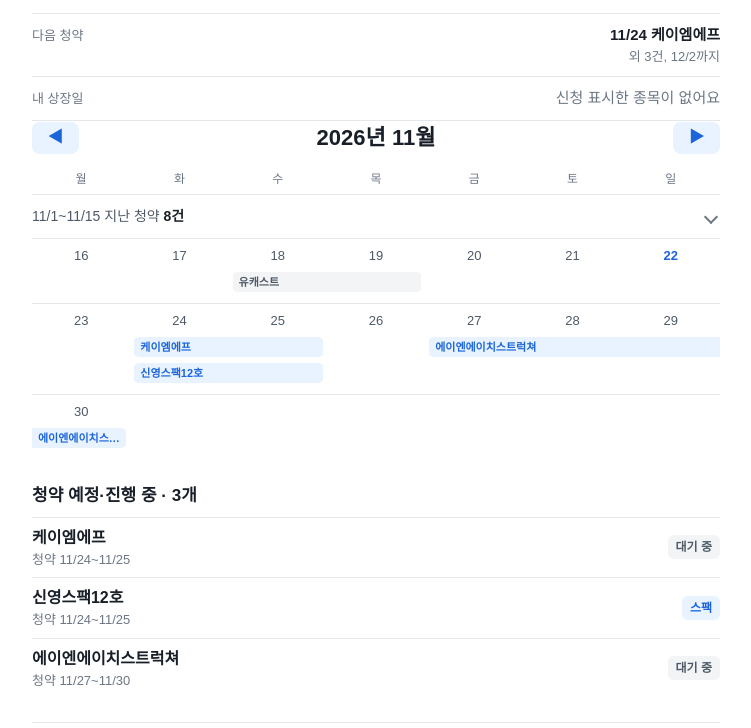
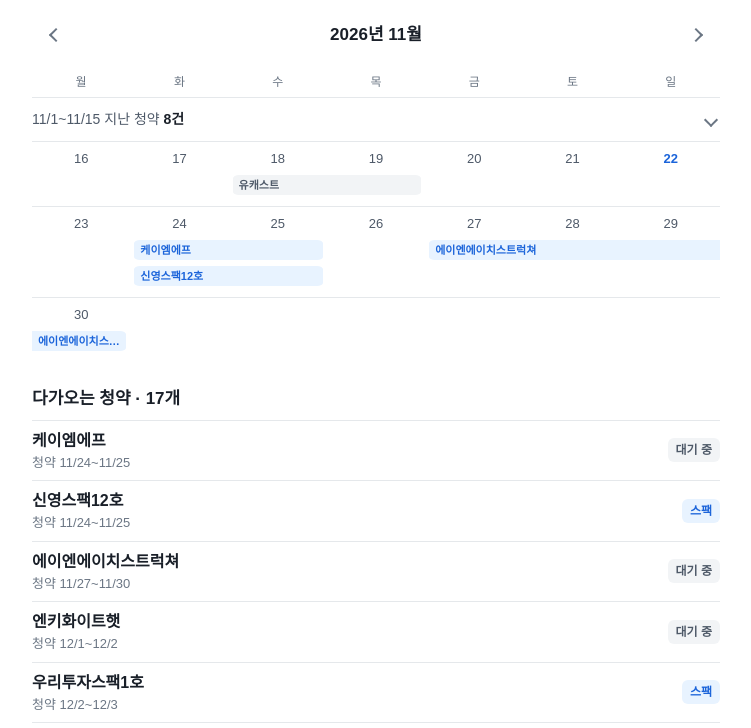
Before and after one commit to Egoist-Yun/ipo-alert, a website with bundled scripts: page web/index.html in a window 1280 px wide. Shown: the part 63-791 px from the top of the page, without its empty margins (264-1015 px from the left). Built offline with nearby package versions, Linux system fonts and the light colour scheme; files whose address does not match are found by name; a web font is replaced by a local one.

Commit message:
feat: the list's first group is the next 30 days whatever month is shown; strip loses 다음 청약; month arrows are quiet chevrons
groupForList.upcoming: from today to 30 days ahead (running stocks included), same for every shown month, titled 다가오는 청약. todayStrip keeps only 오늘 and 내 상장일 (no row without applied stocks). Month navigation uses .nav-btn chevrons on no fill, month title 1.0625rem/700.

```diff
--- a/web/app.js
+++ b/web/app.js
@@ -141,7 +141,7 @@ function renderList() {
     parts.push(h('section', { class: 'group' }, h('h3', {}, `신청한 청약 · ${g.applied.length}개`), g.applied.map(i => listRow(i, { big: true }))));
   }
   if (g.upcoming.length) {
-    parts.push(h('section', { class: 'group' }, h('h3', {}, `청약 예정·진행 중 · ${g.upcoming.length}개`), g.upcoming.map(i => listRow(i))));
+    parts.push(h('section', { class: 'group' }, h('h3', {}, `다가오는 청약 · ${g.upcoming.length}개`), g.upcoming.map(i => listRow(i))));
   }
   if (g.done.length) {
     // Closed on every app start; opening it keeps it open only while the app stays open (month changes, back from a detail).
@@ -151,7 +151,7 @@ function renderList() {
     box.addEventListener('toggle', () => { state.doneOpen = box.open; });
     parts.push(box);
   }
-  if (!g.upcoming.length && !g.done.length) parts.push(h('p', { class: 'msg' }, `${state.month}월에는 청약이 없어요.`));
+  if (!g.upcoming.length && !g.done.length) parts.push(h('p', { class: 'msg' }, '30일 안에 청약이 없어요.'));
   $('list').replaceChildren(...parts);
 }
 
--- a/web/calendar.js
+++ b/web/calendar.js
@@ -128,17 +128,21 @@ export function parseRoute(hash, ipos) {
 }
 
 // The list screen's groups. `applied` (the user marked a subscription and the stock has not listed yet) ignores the shown month.
-// `upcoming` = shown month, not applied, subscription not over; `done` = shown month, subscription over or already listed.
+// `upcoming` = not applied, not withdrawn, subscription not over and starting within UPCOMING_DAYS of today (or already running),
+// whatever month is shown; `done` = shown month, subscription over, already listed or withdrawn.
 // The data has no closing time, so on the deadline day itself (sub_end === today) a stock still counts as running.
+export const UPCOMING_DAYS = 30;
 export function groupForList(ipos, year, month, todayIso, applied) {
   const waiting = i => applied.has(i.no) && i.first_close == null;
   const running = i => i.first_close == null && i.sub_end >= todayIso && !i.withdrawn;  // a withdrawn offering is never "running"
   const mine = ipos.filter(waiting)
     .sort((a, b) => (a.listing_date || '9999').localeCompare(b.listing_date || '9999') || a.no - b.no);
   const rest = listForMonth(ipos, year, month).filter(i => !waiting(i));
+  const horizon = addDays(todayIso, UPCOMING_DAYS);
   return {
     applied: mine,
-    upcoming: rest.filter(running),
+    upcoming: ipos.filter(i => !waiting(i) && running(i) && i.sub_start && i.sub_start <= horizon)
+      .sort((a, b) => a.sub_start.localeCompare(b.sub_start) || a.no - b.no),
     done: rest.filter(i => !running(i)).sort((a, b) => b.sub_end.localeCompare(a.sub_end) || b.no - a.no),
   };
 }
@@ -460,7 +464,7 @@ export function resultGrid(ipo) {
 // ---- Today strip, folded past weeks ----
 const addDays = (iso, n) => new Date(Date.parse(`${iso}T00:00:00Z`) + n * 86400000).toISOString().slice(0, 10);
 
-// The rows under the title: what is on today, the next subscriptions, my next listing day. Independent of the month shown.
+// The rows under the title: what is on today and my next listing day (with a decline-warning count in red). Independent of the month shown.
 // A row is {k, v, sub, risk, more, no, muted} (`risk`: the sub text is a warning, drawn red): `no` is the stock the row opens (null: not a button). Withdrawn stocks are left out.
 export function todayStrip(ipos, applied, todayIso) {
   const live = ipos.filter(i => !i.withdrawn);
@@ -480,26 +484,15 @@ export function todayStrip(ipos, applied, todayIso) {
     rows.push({ k: '오늘', v: todays[0].name, sub: SUB[todayRank(todays[0])], risk: false, more: todays.length > 1 ? `외 ${todays.length - 1}건` : '', no: todays[0].no, muted: false });
   }
 
-  const upcoming = live.filter(i => i.sub_start && i.sub_start > todayIso)
-    .sort((a, b) => a.sub_start.localeCompare(b.sub_start) || a.no - b.no);
-  if (upcoming.length) {
-    const first = upcoming[0];
-    const group = upcoming.filter(i => i.sub_start <= addDays(first.sub_start, 7));
-    const lastEnd = group.map(i => i.sub_end || i.sub_start).sort().pop();
-    rows.push({ k: '다음 청약', v: `${monthDay(first.sub_start)} ${first.name}`, sub: '',
-      more: group.length > 1 ? `외 ${group.length - 1}건, ${monthDay(lastEnd)}까지` : '', no: first.no, muted: false });
-  }
-
   const waiting = live.filter(i => applied.has(i.no) && i.first_close == null);
   const dated = waiting.filter(i => i.listing_date && i.listing_date >= todayIso)
     .sort((a, b) => a.listing_date.localeCompare(b.listing_date) || a.no - b.no);
-  if (!waiting.length) rows.push({ k: '내 상장일', v: '신청 표시한 종목이 없어요', sub: '', risk: false, more: '', no: null, muted: true });
-  else if (!dated.length) rows.push({ k: '내 상장일', v: '상장일 미정', sub: '', risk: false, more: '', no: waiting[0].no, muted: true });
-  else {
-    const risky = dated.filter(i => badgeInfo(i).tone === 'risk').length;   // a decline warning must stay visible on the day of selling
-    rows.push({ k: '내 상장일', v: `${monthDay(dated[0].listing_date)} ${dated[0].name}`, sub: risky ? `⚠ 하락 경고 ${risky}건` : '', risk: risky > 0,
-      more: dated.length > 1 ? `외 ${dated.length - 1}건` : '', no: dated[0].no, muted: false });
-  }
+  const risky = dated.filter(i => badgeInfo(i).tone === 'risk').length;
+  // No applied stock: no row (the list's first group already says what is coming).
+  if (!waiting.length) return rows;
+  if (!dated.length) rows.push({ k: '내 상장일', v: '상장일 미정', sub: '', risk: false, more: '', no: waiting[0].no, muted: true });
+  else rows.push({ k: '내 상장일', v: `${monthDay(dated[0].listing_date)} ${dated[0].name}`, sub: risky ? `⚠ 하락 경고 ${risky}건` : '', risk: risky > 0,
+    more: dated.length > 1 ? `외 ${dated.length - 1}건` : '', no: dated[0].no, muted: false });
   return rows;
 }
 
--- a/web/index.html
+++ b/web/index.html
@@ -25,9 +25,9 @@
 
     <section class="cal" aria-label="월별 청약 일정">
       <div class="cal-nav">
-        <button class="btn-small" id="prev" type="button" aria-label="이전 달">◀</button>
+        <button class="nav-btn prev" id="prev" type="button" aria-label="이전 달"></button>
         <h2 class="month" id="month" aria-live="polite"></h2>
-        <button class="btn-small" id="next" type="button" aria-label="다음 달">▶</button>
+        <button class="nav-btn next" id="next" type="button" aria-label="다음 달"></button>
       </div>
       <div class="dow" aria-hidden="true"><span>월</span><span>화</span><span>수</span><span>목</span><span>금</span><span>토</span><span>일</span></div>
       <div id="weeks"></div>
--- a/web/style.css
+++ b/web/style.css
@@ -46,7 +46,11 @@ button:focus-visible, a:focus-visible { outline: none; box-shadow: 0 0 0 1px var
 .stale:empty { display: none; }
 
 .cal-nav { display: flex; align-items: center; justify-content: space-between; margin-bottom: var(--space-lg); }
-.month { color: var(--foreground); font-size: 1.375rem; font-weight: 600; line-height: 1.5; }
+.month { color: var(--foreground); font-size: 1.0625rem; font-weight: 700; line-height: 1.5; }
+/* month arrows: a thin chevron on no fill (the title, not the arrows, is the strongest thing here); 44px touch area */
+.cal-nav .nav-btn { position: relative; width: 44px; height: 44px; background: transparent; color: var(--muted); }
+.cal-nav .nav-btn::before { content: ''; position: absolute; top: 50%; left: 50%; width: 8px; height: 8px; border-left: 2px solid currentColor; border-bottom: 2px solid currentColor; transform: translate(-30%, -50%) rotate(45deg); }
+.cal-nav .nav-btn.next::before { transform: translate(-70%, -50%) rotate(-135deg); }
 .btn-small { height: 32px; min-width: 44px; padding: 0 var(--space-lg); border-radius: 8px; background: var(--weak-bg); color: var(--weak-fg); font-size: 0.9375rem; font-weight: 600; }
 
 .dow { display: grid; grid-template-columns: repeat(7, 1fr); padding-bottom: var(--space-sm); color: var(--muted); font-size: 0.75rem; line-height: 1.5; text-align: center; }
```
Also changed, not shown: web/calendar.test.js (+40 -30 lines).
